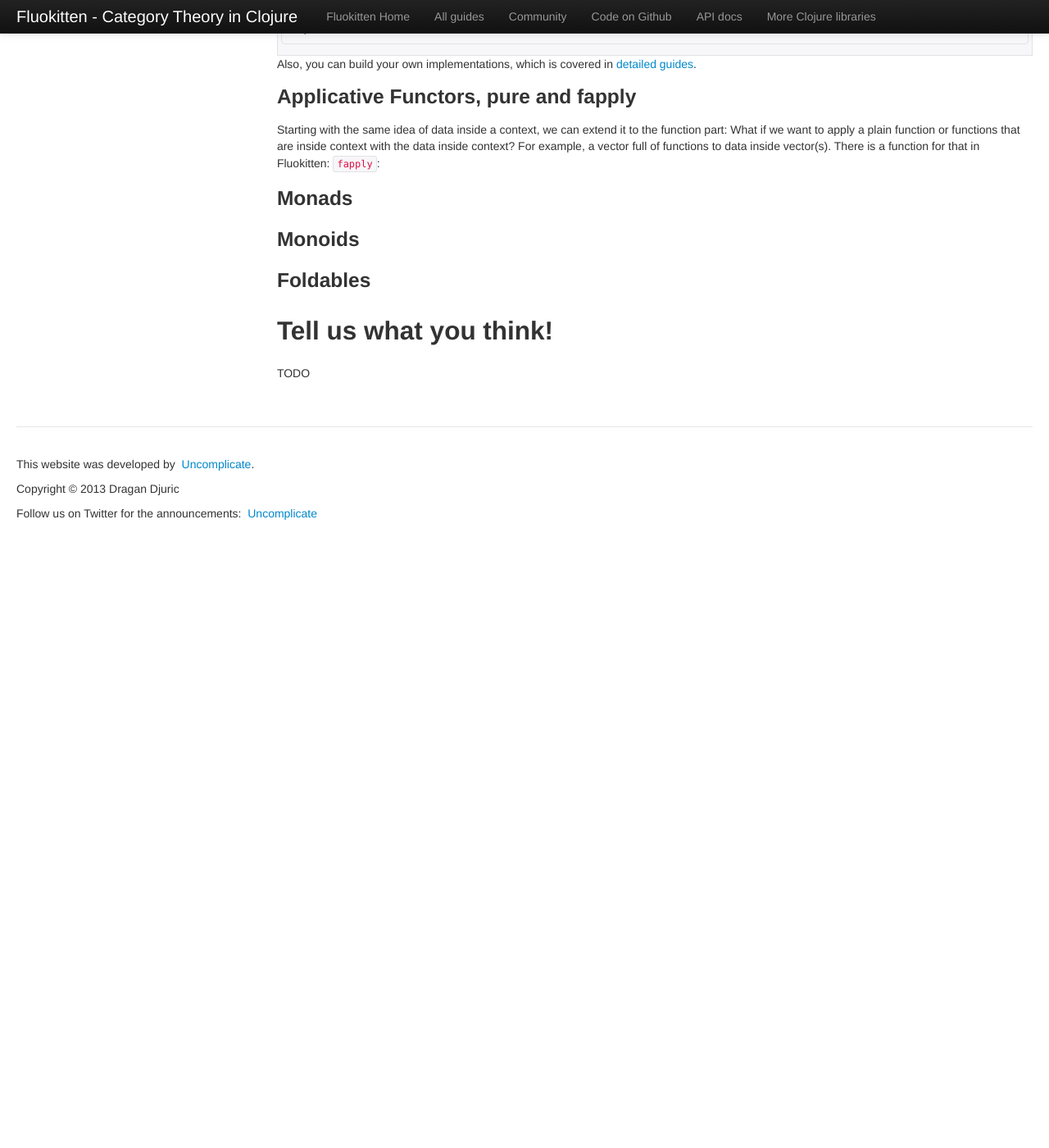
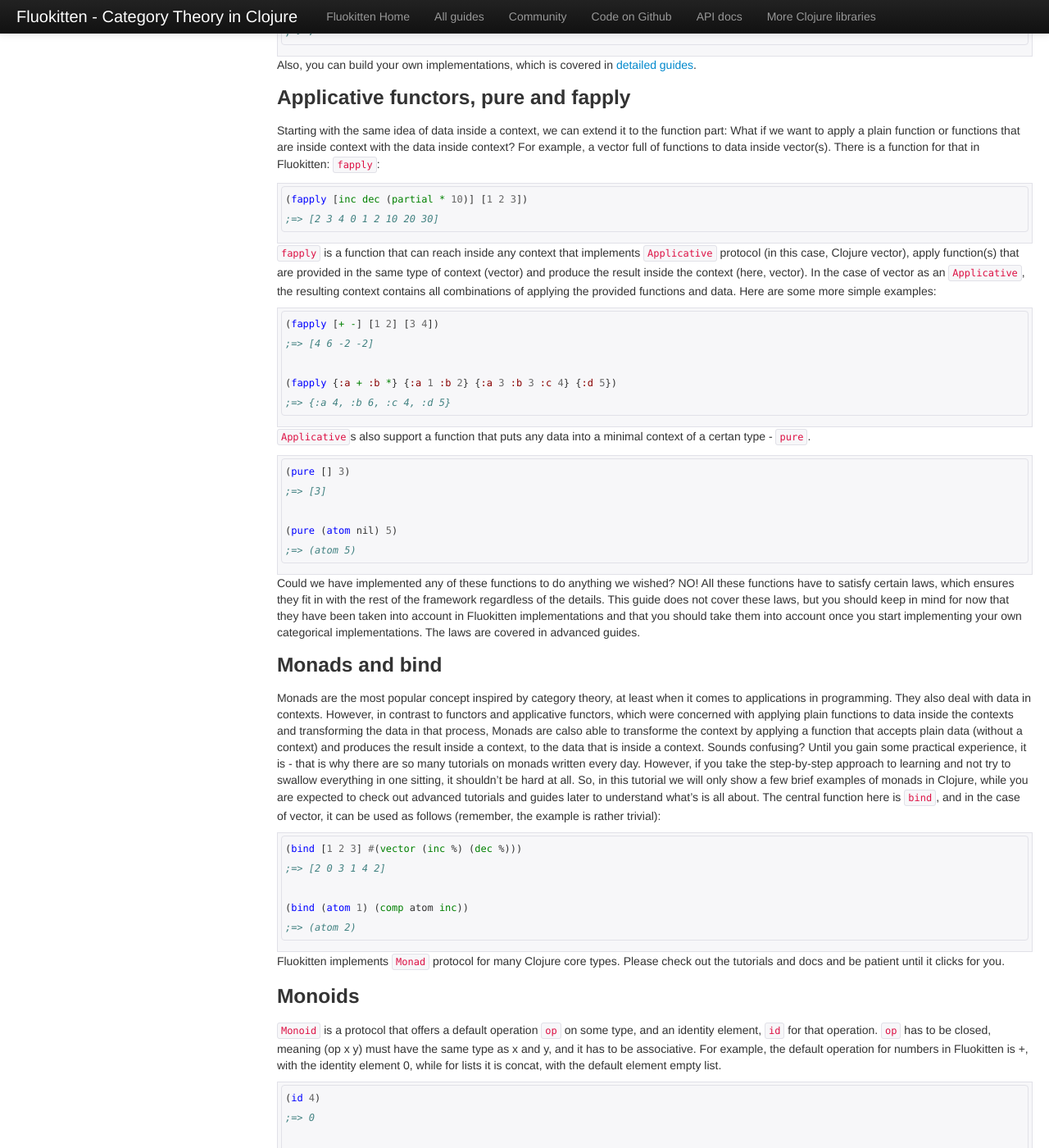
Before and after one commit to uncomplicate/fluokitten, a Jekyll site: the page built from articles/getting_started.md, in a window 1280 px wide and 1400 px high, scrolled down 2629 px. Shown: the whole window at 82% size. Built offline with Jekyll 4.4.1, drawn with Linux system fonts in a browser that asks for light colours; some web fonts are replaced; Markdown is read by kramdown in place of the engine named in the settings; before the commit the page ends 3275 px from its top, so only the background shows below that; some of the changed text lies outside the part shown.

Commit message:
Writing Getting Started.

````diff
--- a/articles/getting_started.md
+++ b/articles/getting_started.md
@@ -55,7 +55,7 @@ And then the dependency:
 Note that you should replace `0.1.0` with the latest version of uncomplicate that is available in Clojars at [this link](https://clojars.org/uncomplicate/fluokitten).
 If you are using other tools for dependency management, you can download Fluokitten jar file manually from Clojars.org, or build it from the source by running `lein jar`.
 
-## Requirements
+### Requirements
 
 Fluokitten requires at least Clojure `1.5`, since it uses its reducers library.
 Reducers use java fork/join, so you have to run it on Java 7+ jdk, or Java 6 with `jsr166y.jar` included in your project dependencies (see [Clojure's POM] (https://github.com/clojure/clojure/blob/master/pom.xml) for the dependency info). Fluokitten does not have other dependencies or requirements, except that it provides test helpers that require [midje](https://github.com/marick/Midje) testing library, wich you will have to include in your test dependencies if you would like to use it in your tests.
@@ -79,7 +79,7 @@ The basic categorical concepts deal with contexts in which your data might be pu
 
 ```clojure
 (map inc [1 2 3])
-=> (1 2 3)
+;=> (1 2 3)
 ```
 
 The only, usually minor, problem with `map` is that it converts the input into a lazy sequence, so our context is damaged a bit - we started with a vector and ended with a sequence.
@@ -88,47 +88,123 @@ Let's try an alternative - `fmap` function:
 
 ```clojure
 (fmap inc [1 2 3])
-=> [1 2 3])
+;=> [1 2 3])
 ```
 
 Similar to `map`, but the starting context is preserved. `fmap` is a function that can reach inside any context that implements `Functor` protocol (in this case, plain Clojure vector), apply some plain function (in this case, inc) to the data inside the context (here, numbers) and produce the result that is inside the same type of context.
-Fluokitten extends all Clojure collections with the `Functor` protocol, and provides specific implementations of fmap for each of them. Here are a couple of examples.
+Fluokitten extends all Clojure collections with the `Functor` protocol, and provides specific implementations of fmap for each of them. Here are a couple of examples. Note that, depending on how many arguments the function can accept, we may provide many contexts to `fmap`.
 
 ```clojure
 (fmap + [1 2 3] [1 2 3 4])
-=> [2 4 6]
+;=> [2 4 6]
 
 (fmap + (list 1 2 3) [1 2] #{1 2 3 4})
-=> (3 6)
+;=> (3 6)
 
 (fmap + {:a 1 :b 2} {:a 3 :c 4} {:d 5})
-=> {:a 4 :b 2 :c 4 :d 5}
+;=> {:a 4 :b 2 :c 4 :d 5}
 ```
 
-Of course, Clojure sequences are not the only implementations of the `Functor` protocol. Fluokitten extends most of the Clojure types with the appropriate implementations of `Functor` protocol, some of them are shown in the following code snippet.
+Of course, Clojure collections are not the only implementations of the `Functor` protocol. Fluokitten extends most of the Clojure types with the appropriate implementations of `Functor` protocol, some of them are shown in the following code snippet.
 
 ```clojure
 (fmap * (atom 2) (ref 3) (atom 4))
-=> (atom 24)
+;=> (atom 24)
 
 ((fmap inc *) 2 3)
-=> 7
+;=> 7
 ```
 
 Also, you can build your own implementations, which is covered in [detailed guides](/articles/guides.html).
 
-### Applicative Functors, pure and fapply
+### Applicative functors, pure and fapply
 
 Starting with the same idea of data inside a context, we can extend it to the function part: What if we want to apply a plain function or functions that are inside context with the data inside context? For example, a vector full of functions to data inside vector(s). There is a function for that in Fluokitten: `fapply`:
 
+```clojure
+(fapply [inc dec (partial * 10)] [1 2 3])
+;=> [2 3 4 0 1 2 10 20 30]
+```
 
+`fapply` is a function that can reach inside any context that implements `Applicative` protocol (in this case, Clojure vector), apply function(s) that are provided in the same type of context (vector) and produce the result inside the context (here, vector). In the case of vector as an `Applicative`, the resulting context contains all combinations of applying the provided functions and data.
+Here are some more simple examples:
 
-### Monads
+```clojure
+(fapply [+ -] [1 2] [3 4])
+;=> [4 6 -2 -2]
+
+(fapply {:a + :b *} {:a 1 :b 2} {:a 3 :b 3 :c 4} {:d 5})
+;=> {:a 4, :b 6, :c 4, :d 5}
+```
+
+`Applicative`s also support a function that puts any data into a minimal context of a certan type - `pure`.
+
+```clojure
+(pure [] 3)
+;=> [3]
+
+(pure (atom nil) 5)
+;=> (atom 5)
+```
+
+Could we have implemented any of these functions to do anything we wished? NO! All these functions have to satisfy certain laws, which ensures they fit in with the rest of the framework regardless of the details. This guide does not cover these laws, but you should keep in mind for now that they have been taken into account in Fluokitten implementations and that you should take them into account once you start implementing your own categorical implementations. The laws are covered in advanced guides.
+
+### Monads and bind
+
+Monads are the most popular concept inspired by category theory, at least when it comes to applications in programming. They also deal with data in contexts. However, in contrast to functors and applicative functors, which were concerned with applying plain functions to data inside the contexts and transforming the data in that process, Monads are calso able to transforme the context by applying a function that accepts plain data (without a context) and produces the result inside a context, to the data that is inside a context. Sounds confusing? Until you gain some practical experience, it is - that is why there are so many tutorials on monads written every day. However, if you take the step-by-step approach to learning and not try to swallow everything in one sitting, it shouldn't be hard at all. So, in this tutorial we will only show a few brief examples of monads in Clojure, while you are expected to check out advanced tutorials and guides later to understand what's is all about.
+The central function here is `bind`, and in the case of vector, it can be used as follows (remember, the example is rather trivial):
+
+```clojure
+(bind [1 2 3] #(vector (inc %) (dec %)))
+;=> [2 0 3 1 4 2]
+
+(bind (atom 1) (comp atom inc))
+;=> (atom 2)
+```
+
+Fluokitten implements `Monad` protocol for many Clojure core types. Please check out the tutorials and docs and be patient until it clicks for you.
 
 ### Monoids
 
-### Foldables
+`Monoid` is a protocol that offers a default operation `op` on some type, and an identity element, `id` for that operation. `op` has to be closed, meaning (op x y) must have the same type as x and y, and it has to be associative. For example, the default operation for numbers in Fluokitten is +, with the identity element 0, while for lists it is concat, with the default element empty list.
+
+```clojure
+(id 4)
+;=> 0
+
+(op 1 2)
+;=> 3
+
+(id [4 5 6])
+;=> []
+
+(op [1 2] [3])
+;=> [1 2 3]
+```
+
+### Foldables and fold
+
+The previous concepts manipulated with contexts and the data they hold. But, how do we take the data from the context in a generalized way, without using methods provided by functions created specifically for a particular context? If we implement the `Foldable` protocol, which Fluokitten does for many Clojure types, we can use `fold` function to get a summary of the things inside the context:
+
+```clojure
+(fold (atom 3))
+;=> 3
+```
+When there is a single value in a context, like in the previous example, usually it is enough to just return that value. But, when there is more than one thing in a context, or no things at all, as is the case with the vectors in the following examples, fold should return some aggregate summary value from the context. If the data consists of monoids, fold can use the polymorphic `op` to summarize it transparently.
+
+
+```clojure
+(fold [])
+;=> nil
+
+(fold [1 2 3])
+;=> 6
+```
+
+## Where to go next
+
+This should be enough to get you started and explore more tutorials on this site on your own. I expect to build a comprehensive base of articles and references for learning this stuff, so please check the More guides page from time to time. More importantly, I will post article with Clojure code for various interesting articles, tutorials and video lectures related to this stuff that are already available on the web. Of course, you should also check Fluokitten API for specific details, and while you are there, it should be a good idea to peek in the source code.
 
 ## Tell us what you think!
 
-TODO
+Please take your time to inform us on your experience with this library and the accompanying site. Let us know what is uncovered or not clear enough. If you are willing to contribute improvements, even better!
````
